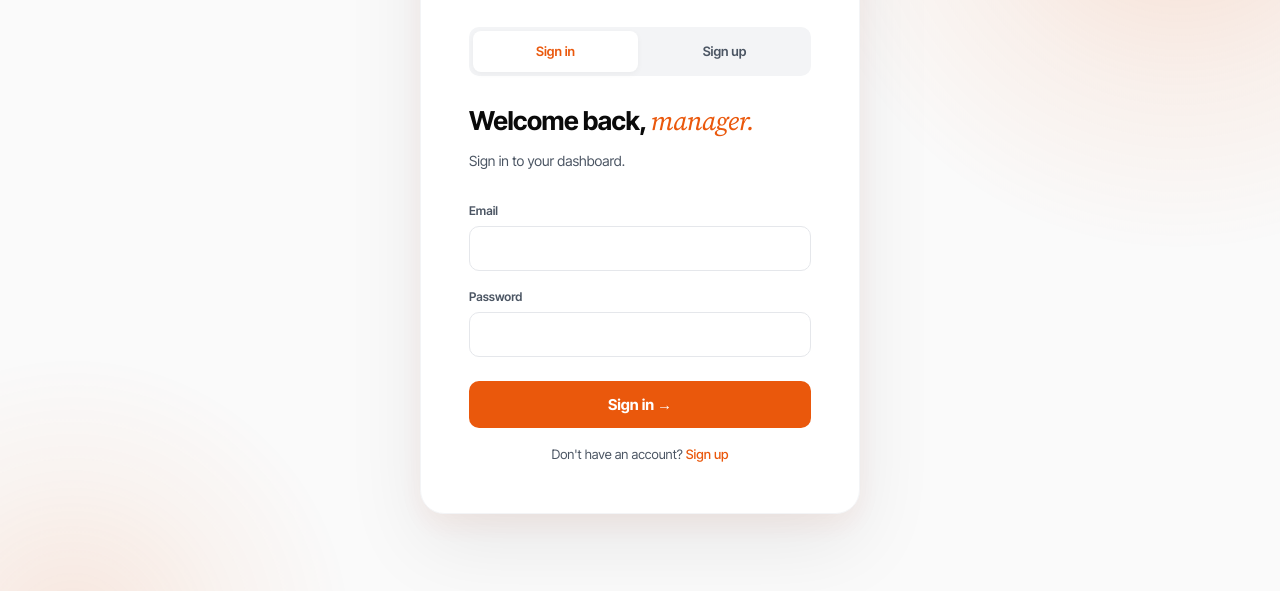
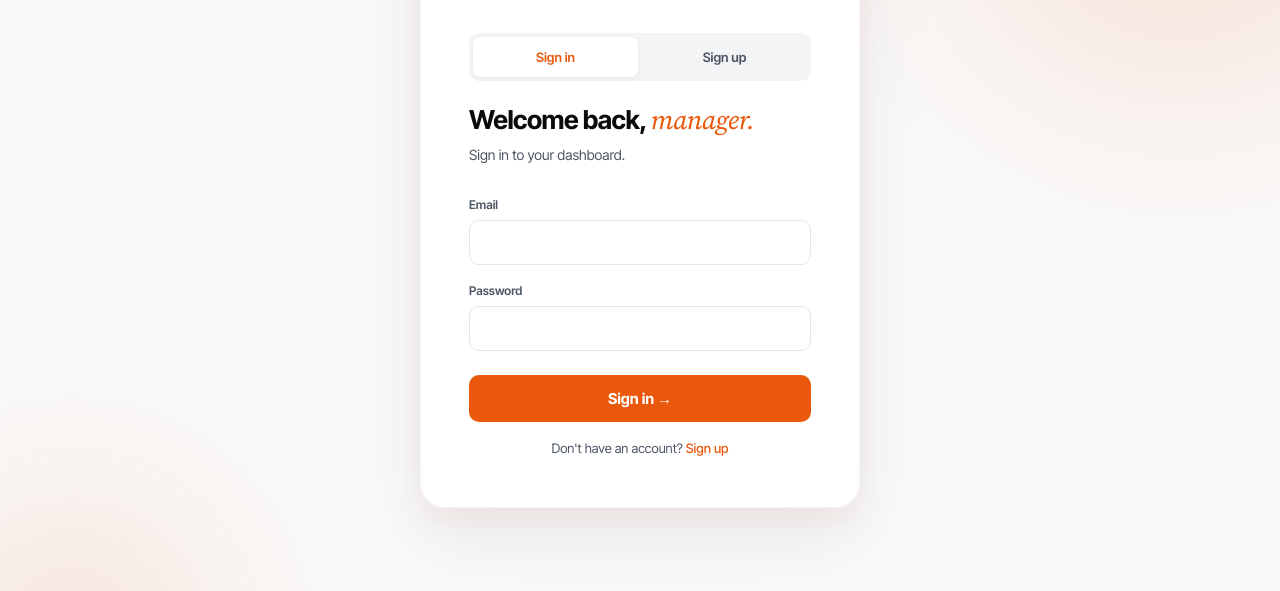
Before and after one commit to emcl22a-creator/frizz-menu, a plain HTML site: page box/dashboard-login.html in a window 1280 px wide. Shown: the part 209-800 px from the top of the page. Drawn offline with Linux system fonts and the light colour scheme.

Commit message:
Update dashboard-login.html

```diff
--- a/box/dashboard-login.html
+++ b/box/dashboard-login.html
@@ -83,6 +83,7 @@
   }
   h1 {
     font-size: 26px; font-weight: 700; letter-spacing: -0.02em;
+    line-height: 1.15;
     margin-bottom: 8px;
   }
   h1 .serif { color: var(--orange); }
@@ -191,8 +192,8 @@
 
   <!-- SIGNUP -->
   <div id="signupPanel" style="display:none;">
-    <h1 data-i18n-html="signup_title">Rejoignez la <span class="serif">beta privée.</span></h1>
-    <p class="subtitle" data-i18n="signup_subtitle">3 mois gratuits, sans engagement.</p>
+    <h1 data-i18n-html="signup_title">Inscrivez-vous chez <span class="serif">Frizz.</span></h1>
+    <p class="subtitle" data-i18n="signup_subtitle">1 mois gratuit, sans engagement.</p>
 
     <div class="error" id="signupError" style="display:none;"></div>
     <div class="success" id="signupSuccess" style="display:none;"></div>
@@ -233,8 +234,8 @@
       btn_login_loading: 'Connexion...',
       no_account: 'Pas encore de compte ?',
       signup_link: 'Inscrivez-vous',
-      signup_title: 'Rejoignez la <span class="serif">beta privée.</span>',
-      signup_subtitle: '3 mois gratuits, sans engagement.',
+      signup_title: 'Inscrivez-vous chez <span class="serif">Frizz.</span>',
+      signup_subtitle: '1 mois gratuit, sans engagement.',
       signup_email: 'Email professionnel',
       signup_password: 'Mot de passe (min 6 caractères)',
       btn_signup: 'Créer mon compte →',
@@ -255,8 +256,8 @@
       btn_login_loading: 'Anmeldung...',
       no_account: 'Noch kein Konto?',
       signup_link: 'Registrieren',
-      signup_title: 'Treten Sie der <span class="serif">privaten Beta</span> bei.',
-      signup_subtitle: '3 Monate kostenlos, unverbindlich.',
+      signup_title: 'Registrieren bei <span class="serif">Frizz.</span>',
+      signup_subtitle: '1 Monat gratis, unverbindlich.',
       signup_email: 'Geschäftliche E-Mail',
       signup_password: 'Passwort (min. 6 Zeichen)',
       btn_signup: 'Konto erstellen →',
@@ -277,8 +278,8 @@
       btn_login_loading: 'Accesso...',
       no_account: 'Non hai un account?',
       signup_link: 'Registrati',
-      signup_title: 'Unisciti alla <span class="serif">beta privata.</span>',
-      signup_subtitle: '3 mesi gratuiti, senza impegno.',
+      signup_title: 'Registrati su <span class="serif">Frizz.</span>',
+      signup_subtitle: '1 mese gratuito, senza impegno.',
       signup_email: 'Email professionale',
       signup_password: 'Password (min 6 caratteri)',
       btn_signup: 'Crea il mio account →',
@@ -299,8 +300,8 @@
       btn_login_loading: 'Signing in...',
       no_account: "Don't have an account?",
       signup_link: 'Sign up',
-      signup_title: 'Join our <span class="serif">private beta.</span>',
-      signup_subtitle: '3 months free, no commitment.',
+      signup_title: 'Sign up to <span class="serif">Frizz.</span>',
+      signup_subtitle: '1 month free, no commitment.',
       signup_email: 'Business email',
       signup_password: 'Password (min 6 characters)',
       btn_signup: 'Create my account →',
```
